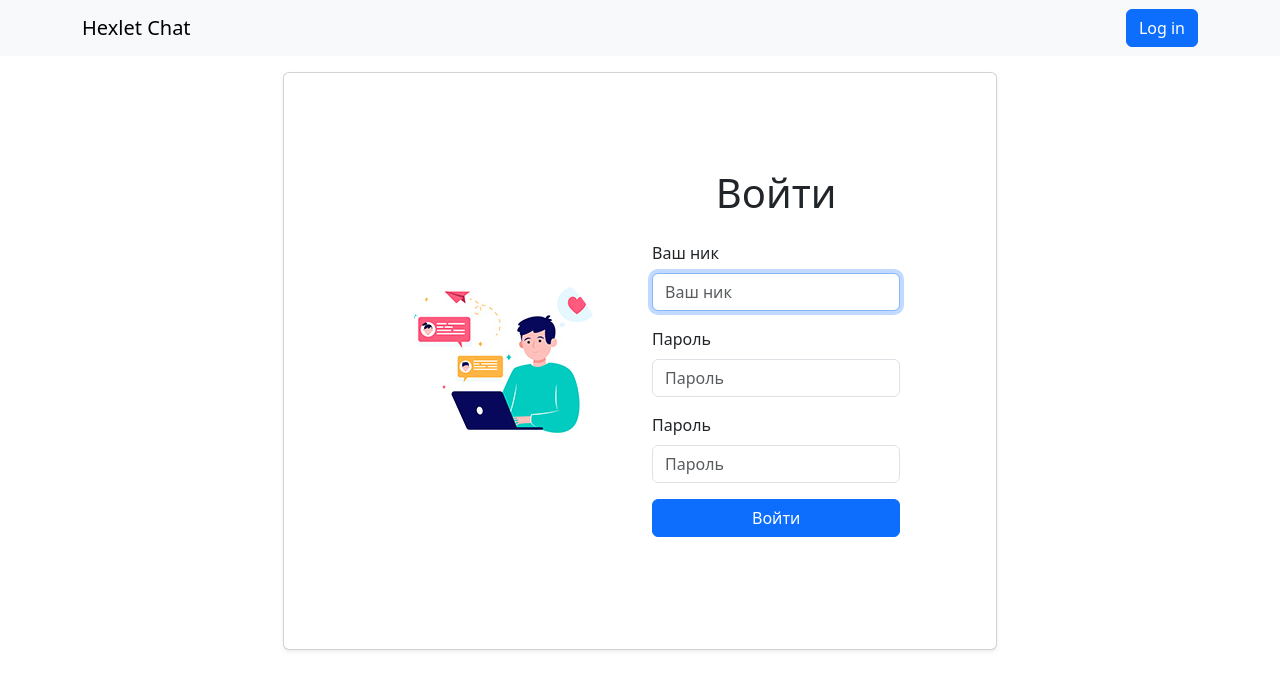
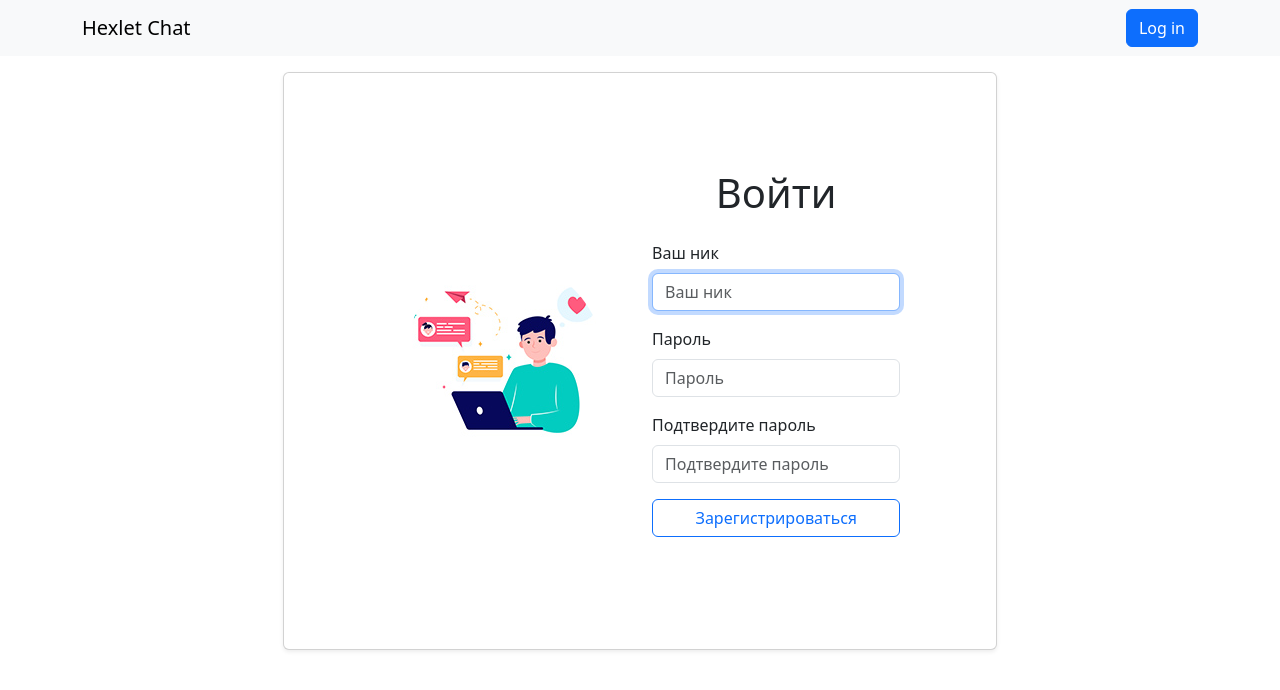
Before and after one commit to Jekaterina111/frontend-project-12, a React (Create React App) app in the folder frontend/: page /signup in a window 1280 px wide. Shown: the top 690 px of the page. Built offline with nearby package versions, Linux system fonts and the light colour scheme.

Commit message:
fik formik errors code

```diff
--- a/frontend/src/pages/LoginPage.jsx
+++ b/frontend/src/pages/LoginPage.jsx
@@ -45,12 +45,13 @@ const LoginPage = () => {
         navigate(from);
       } catch (err) {
         formik.setSubmitting(false);
+        console.error(err.message);
         if (err.isAxiosError && err.response.status === 401) {
           setAuthFailed(true);
           inputRef.current.select();
-          return;
+        } if (err.message === 'Network Error') {
+          toast.error(t('auth_errors.unauthorized'));
         }
-        throw err(toast.error(t('auth_errors.unauthorized')));
       }
     },
   });
@@ -71,10 +72,11 @@ const LoginPage = () => {
                     <Form onSubmit={formik.handleSubmit}>
                       <Form.Group>
                         <h1 className="text-center mb-4">{t('authorization.login')}</h1>
-                        <Form.Label htmlFor="username">Ваш ник</Form.Label>
+                        <Form.Label htmlFor="username">{t('placeholders.username_ph')}</Form.Label>
                         <Form.Control
                           type="username"
                           name="username"
+                          onBlur={formik.handleBlur}
                           placeholder={t('placeholders.username_ph')}
                           id="username"
                           autoComplete="username"
@@ -90,6 +92,7 @@ const LoginPage = () => {
                         <Form.Control
                           type="password"
                           name="password"
+                          onBlur={formik.handleBlur}
                           placeholder={t('placeholders.password_ph')}
                           id="password"
                           value={formik.values.password}
@@ -98,7 +101,7 @@ const LoginPage = () => {
                           isInvalid={authFailed}
                           required
                         />
-                        <Form.Control.Feedback type="invalid">Неверные имя пользователя или пароль</Form.Control.Feedback>
+                        <Form.Control.Feedback type="invalid">{t('auth_errors.unauthorized')}</Form.Control.Feedback>
                       </Form.Group>
                       <Button type="submit" className="w-100 mb-3 mt-3 outline-primary">
                         {t('authorization.login')}
@@ -110,8 +113,8 @@ const LoginPage = () => {
             </Card.Body>
             <Card.Footer className="p-4">
               <div className="text-center">
-                <span className="me-1">Нет аккаунта?</span>
-                <Link to="/signup">t(authorization.signup)</Link>
+                <span className="me-1">{t('authorization.confirm')}</span>
+                <Link to="/signup">{t('authorization.signup')}</Link>
               </div>
             </Card.Footer>
           </Card>
--- a/frontend/src/pages/RegistrationPage.jsx
+++ b/frontend/src/pages/RegistrationPage.jsx
@@ -6,12 +6,15 @@ import {
 } from 'react-bootstrap';
 import { useNavigate } from 'react-router-dom';
 import * as yup from 'yup';
+import { useTranslation } from 'react-i18next';
+import { ToastContainer, toast } from 'react-toastify';
 import useAuth from '../hooks/index.jsx';
 import routes from '../routes.js';
 
 const RegistrationPage = () => {
   const auth = useAuth();
-  const [registrationFailed, setRegistrationFailed] = useState(false);
+  const { t } = useTranslation();
+  const [registFailed, setRegistrationFailed] = useState(false);
   const inputRef = useRef();
   const navigate = useNavigate();
 
@@ -19,20 +22,19 @@ const RegistrationPage = () => {
     inputRef.current.focus();
   }, []);
 
-  const registrationSchema = yup.object().shape({
+  const registrSchema = yup.object().shape({
     username: yup.string()
       .trim()
-      .min(5, 'Минимум 5 букв')
-      .max(50, 'Максимум 50 букв')
-      .required('Обязательное поле'),
+      .min(3, t('validation_errors.wrong_length'))
+      .max(20, t('validation_errors.wrong_length'))
+      .required(t('validation_errors.is_required')),
     password: yup.string()
       .trim()
-      .min(2, 'Минимум 2 буквы')
-      .max(50, 'Максимум 50 букв')
-      .required('Обязательное поле'),
+      .min(6, t('validation_errors.too_short'))
+      .required(t('validation_errors.is_required')),
     confirmation: yup.string()
-      .oneOf([yup.ref('password')])
-      .required('Обязательное поле'),
+      .oneOf([yup.ref('password')], t('validation_errors.passwords_must_match'))
+      .required(t('validation_errors.is_required')),
   });
 
   const formik = useFormik({
@@ -41,7 +43,7 @@ const RegistrationPage = () => {
       password: '',
       confirmation: '',
     },
-    validationSchema: registrationSchema,
+    validationSchema: registrSchema,
     onSubmit: async (values) => {
       setRegistrationFailed(false);
 
@@ -52,21 +54,24 @@ const RegistrationPage = () => {
         });
         localStorage.setItem('userInfo', JSON.stringify(res.data));
         auth.logIn(res.data);
+        toast.success(t('toast_messages.success'));
         navigate('/');
       } catch (err) {
         formik.setSubmitting(false);
-        if (err.isAxiosError && err.response.status === 401) {
+        console.error(err.message);
+        if (err.isAxiosError && err.response.status === 409) {
           setRegistrationFailed(true);
           inputRef.current.select();
-          return;
+        } if (err.message === 'Network Error') {
+          toast.error(t('errors.network'));
         }
-        throw err;
       }
     },
   });
 
   return (
     <Container fluid className="h-100">
+      <ToastContainer />
       <Row className="h-100 justify-content-center align-content-center">
         <Col md={8} xxl={6}>
           <Card className="shadow-sm">
@@ -79,53 +84,59 @@ const RegistrationPage = () => {
                   <Form onSubmit={formik.handleSubmit}>
                     <fieldset>
                       <Form.Group>
-                        <h1 className="text-center mb-4">Войти</h1>
-                        <Form.Label htmlFor="username">Ваш ник</Form.Label>
+                        <h1 className="text-center mb-4">{t('authorization.login')}</h1>
+                        <Form.Label htmlFor="username">{t('placeholders.username_ph')}</Form.Label>
                         <Form.Control
                           name="username"
-                          placeholder="Ваш ник"
+                          placeholder={t('placeholders.username_ph')}
                           id="username"
                           autoComplete="username"
                           value={formik.values.username}
                           onChange={formik.handleChange}
-                          isInvalid={registrationFailed}
+                          isInvalid={registFailed}
                           required
                           ref={inputRef}
                         />
-                        <Form.Control.Feedback type="invalid">Неверное имя пользователя</Form.Control.Feedback>
+                        <Form.Control.Feedback type="invalid" tooltip>
+                          {formik.errors.username}
+                        </Form.Control.Feedback>
                       </Form.Group>
                       <Form.Group className="mt-3">
-                        <Form.Label htmlFor="password">Пароль</Form.Label>
+                        <Form.Label htmlFor="password">{t('placeholders.password_ph')}</Form.Label>
                         <Form.Control
                           type="password"
                           name="password"
-                          placeholder="Пароль"
+                          placeholder={t('placeholders.password_ph')}
                           id="password"
                           value={formik.values.password}
                           onChange={formik.handleChange}
                           autoComplete="current-password"
-                          isInvalid={registrationFailed}
+                          isInvalid={registFailed}
                           required
                         />
-                        <Form.Control.Feedback type="invalid">Неверныи пароль</Form.Control.Feedback>
+                        <Form.Control.Feedback type="invalid" tooltip>
+                          {formik.errors.password}
+                        </Form.Control.Feedback>
                       </Form.Group>
                       <Form.Group className="mt-3">
-                        <Form.Label htmlFor="confirmation">Пароль</Form.Label>
+                        <Form.Label htmlFor="confirmation">{t('placeholders.password_сonfirmation_ph')}</Form.Label>
                         <Form.Control
                           type="password"
                           name="confirmation"
-                          placeholder="Пароль"
+                          placeholder={t('placeholders.password_сonfirmation_ph')}
                           id="confirmation"
                           value={formik.values.confirmation}
                           onChange={formik.handleChange}
                           autoComplete="confirmation"
-                          isInvalid={registrationFailed}
+                          isInvalid={registFailed}
                           required
                         />
-                        <Form.Control.Feedback type="invalid">Неверные имя пользователя или пароль</Form.Control.Feedback>
+                        <Form.Control.Feedback type="invalid" tooltip>
+                          {formik.errors.passwordConfirm}
+                        </Form.Control.Feedback>
                       </Form.Group>
-                      <Button type="submit" className="w-100 mb-3 mt-3 outline-primary">
-                        Войти
+                      <Button type="submit" className="w-100 mb-3 mt-3" variant="outline-primary">
+                        {t('authorization.signup_btn')}
                       </Button>
                     </fieldset>
                   </Form>
```
